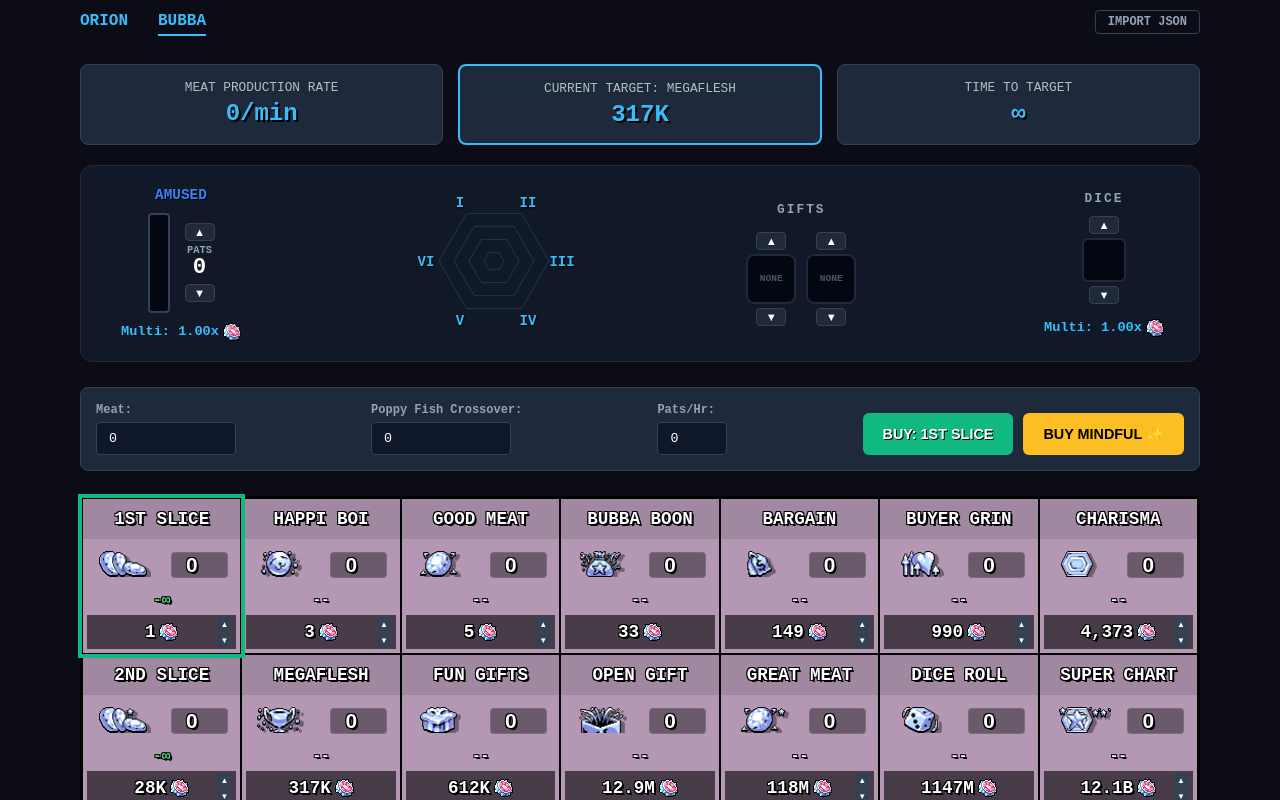
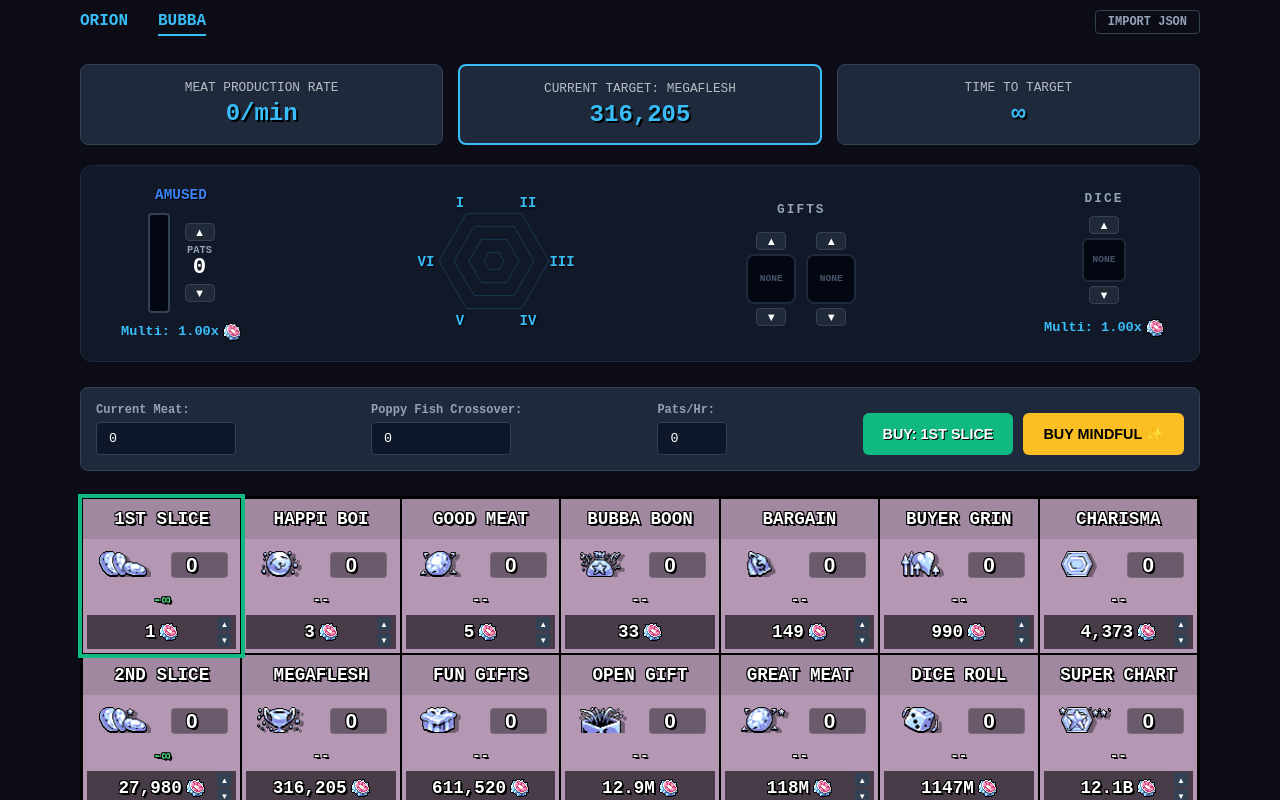
Before and after one commit to deixadilson/idleon-optimizer, a Nuxt app: page /bubba in a window 1280 px wide. Shown: the top 800 px of the page. Built offline with nearby package versions, Linux system fonts and the light colour scheme.

Commit message:
feat: efficiency calculations for some upgrades

```diff
--- a/app/composables/useBubba.ts
+++ b/app/composables/useBubba.ts
@@ -3,7 +3,7 @@ export type BubbaLevels = number[];
 const state = reactive({
   levels: Array(28).fill(0) as BubbaLevels,
   mindfulOffsets: Array(28).fill(0) as BubbaLevels,
-  charismaLvs: [0, 0, 0, 0, 0, 0],
+  charismaLvs: [0, 0, 0, 0, 0, 0] as [number, number, number, number, number, number],
   emulsifiedIndex: null as number | null,
   selectedGifts: [-1, -1],
   diceValues: [0, 0, 0, 0, 0, 0, 0, 0, 0, 0] as number[],
@@ -54,8 +54,8 @@ export const useBubba = () => {
     return {
       hustle: (lvs[0] ?? 0) * 0.1 * superChartBonus * getEmulsifyFact(0) + 1,
       rizzDisc: 1 - 1 / (1 + 0.02 * (lvs[1] ?? 0) * superChartBonus * getEmulsifyFact(1)),
-      joy: (1 + ((lvs[2] ?? 0) * 0.05 * 1.2)) * getEmulsifyFact(2),
-      mindful: 0.1 * (lvs[4] ?? 0) * getEmulsifyFact(4)
+      joy: (1 + ((lvs[2] ?? 0) * 0.05 * 1.2 * superChartBonus)) * getEmulsifyFact(2),
+      mindful: 0.1 * (lvs[4] ?? 0) * superChartBonus * getEmulsifyFact(4)
     };
   });
 
@@ -116,12 +116,83 @@ export const useBubba = () => {
       const nextLevels = [...state.levels];
       const currentNextLv = nextLevels[i];
       if (currentNextLv !== undefined) nextLevels[i] = currentNextLv + 1;
-      const nGen = (i === 1) ? getMeatGen(nextLevels, getAvgHMult(nextLevels[1] ?? 0)) : getMeatGen(nextLevels, currentHMult);
+
+      const isHappiBoi = (i === 1);
+      const baselineGen = isHappiBoi ? getMeatGen(state.levels, getAvgHMult(state.levels[1] ?? 0)) : genCurrent;
+      const nGen = isHappiBoi ? getMeatGen(nextLevels, getAvgHMult(nextLevels[1] ?? 0)) : getMeatGen(nextLevels, currentHMult);
+
       const nTarget = getUpgradeCost(targetIdx, state.levels[targetIdx] ?? 0, state.mindfulOffsets[targetIdx] ?? 0, nextLevels);
+
+      const baselineTimeToTarget = baselineGen > 0 ? (targetCost - state.currentMeat) / (baselineGen / 60) : Infinity;
       const nTimeToTarget = nGen > 0 ? (nTarget - (state.currentMeat - cost)) / (nGen / 60) : Infinity;
-      let timeSaved = currentTimeToTarget - nTimeToTarget;
-      if (i === 5) timeSaved *= 0.00001;
-      return { cost, timeSaved, efficiency: cost > 0 ? timeSaved / cost : 0, icon: `/bubba/upg-${i}.png`, name: ["1st Slice", "Happi Boi", "Good Meat", "Bubba Boon", "Bargain", "Buyer Grin", "Charisma", "2nd Slice", "Megaflesh", "Fun Gifts", "Open Gift", "Great Meat", "Dice Roll", "Super Chart", "More Dice", "Smoker", "More Sides", "Uber Gifts", "Cost Saver", "Best Meat", "Real Love", "Spare Coins", "Loaded Dice", "3rd Slice", "Crossover", "2X Smoke", "Perma Sale", "Big Ol Coin"][i] };
+
+      let timeSaved = baselineTimeToTarget - nTimeToTarget;
+
+      if (i === 5) {
+        const b = (state.levels[0] || 0) + (state.levels[7] || 0) * 6 + (state.levels[23] || 0) * 50;
+        timeSaved = isFinite(currentTimeToTarget) ? (0.1 * currentTimeToTarget / (b + 1)) : 0;
+      }
+
+      if (i === 10 && state.selectedGifts.includes(0)) {
+        timeSaved += 1200;
+      }
+
+      let efficiency = cost > 0 ? timeSaved / cost : 0;
+
+      if (i === 6) {
+        const charLv = state.levels[i] ?? 0;
+        const deltaS = ((1 + 0.05 * (charLv + 1)) / (1 + 0.05 * charLv)) - 1;
+
+        const remHustle = Math.max(0, 120 - (state.charismaLvs[0] ?? 0));
+        const remRizz = Math.max(0, 120 - (state.charismaLvs[1] ?? 0));
+        const remJoy = Math.max(0, 120 - (state.charismaLvs[2] ?? 0));
+        const remMindful = Math.max(0, 120 - (state.charismaLvs[4] ?? 0));
+
+        const joyWeight = state.patsPerHour / 5;
+        const totalAccountLevels = state.levels.reduce((a, b) => a + b, 0);
+        const mindfulWeight = 2.0 * Math.max(0.1, 1 - (totalAccountLevels / 2300));
+
+        const potentialProfit = (remHustle * 1.0 * 1.0) +
+          (remRizz * 1.2 * 1.0) +
+          (remJoy * 0.8 * joyWeight) +
+          (remMindful * 1.5 * mindfulWeight);
+
+        const currentHustleMult = (state.charismaLvs[0] ?? 0) * 0.1 * (1 + 0.01 * (state.levels[13] ?? 0)) + 1;
+        const relativeFuturePower = potentialProfit / currentHustleMult;
+
+        timeSaved = isFinite(currentTimeToTarget) ? (deltaS * relativeFuturePower * currentTimeToTarget * 0.01) : 0;
+        efficiency = cost > 0 ? timeSaved / cost : 0;
+      }
+
+      if (i === 13) {
+        const scBonusCurrent = 1 + 0.01 * (state.levels[i] ?? 0);
+        const delta = 0.01;
+
+        const baseHustle = (state.charismaLvs[0] ?? 0) * 0.1;
+        const hustleGain = baseHustle * delta;
+
+        const baseRizz = (state.charismaLvs[1] ?? 0) * 0.02;
+        const totalRizz = baseRizz * scBonusCurrent;
+        const rizzGain = (baseRizz * delta) / (1 + totalRizz);
+
+        const baseJoy = (state.charismaLvs[2] ?? 0) * 0.06;
+        const joyWeight = state.patsPerHour / 5;
+        const joyGain = (baseJoy * delta) * joyWeight;
+
+        const baseMindful = (state.charismaLvs[4] ?? 0) * 0.1;
+        const totalAccountLevels = state.levels.reduce((a, b) => a + b, 0);
+        const mindfulWeight = 2.0 * Math.max(0.1, 1 - (totalAccountLevels / 2300));
+        const mindfulGain = (baseMindful * delta) * mindfulWeight;
+
+        const totalGainScore = hustleGain + rizzGain + joyGain + mindfulGain;
+        const currentHustleTotal = (baseHustle * scBonusCurrent) + 1;
+
+        let relativeSpeedup = totalGainScore / currentHustleTotal;
+        timeSaved = isFinite(currentTimeToTarget) ? (relativeSpeedup * currentTimeToTarget) : 0;
+        efficiency = cost > 0 ? timeSaved / cost : 0;
+      }
+
+      return { cost, timeSaved, efficiency, icon: `/bubba/upg-${i}.png`, name: ["1st Slice", "Happi Boi", "Good Meat", "Bubba Boon", "Bargain", "Buyer Grin", "Charisma", "2nd Slice", "Megaflesh", "Fun Gifts", "Open Gift", "Great Meat", "Dice Roll", "Super Chart", "More Dice", "Smoker", "More Sides", "Uber Gifts", "Cost Saver", "Best Meat", "Real Love", "Spare Coins", "Loaded Dice", "3rd Slice", "Crossover", "2X Smoke", "Perma Sale", "Big Ol Coin"][i] };
     });
   });
 
--- a/app/composables/useFormatters.ts
+++ b/app/composables/useFormatters.ts
@@ -5,17 +5,11 @@ export const useFormatters = () => {
 
     const digits = Math.floor(Math.log10(absx) + 1e-10) + 1;
 
-    if (digits <= 4) {
+    if (digits <= 6) {
       return num.toLocaleString('en-US');
     }
 
-    const suffixes = ["", "K", "M", "B", "T", "Q", "QQ", "QQQ"];
-
-    if (digits === 5) {
-      const val = Math.ceil(num / 100) / 10;
-      return val.toString() + "K";
-    }
-    if (digits === 6) return Math.ceil(num / 1e3) + "K";
+    const suffixes = ["", "", "M", "B", "T", "Q", "QQ", "QQQ"];
 
     if (digits === 7) {
       const val = Math.ceil(num / 10000) / 100;
@@ -30,15 +24,18 @@ export const useFormatters = () => {
     if (digits >= 11) {
       const sIdx = Math.floor((digits - 11) / 3) + 3;
       if (sIdx >= suffixes.length) {
-        return num.toExponential(2).toUpperCase().replace("+", "");
+        const exponent = digits - 1;
+        const base = num / Math.pow(10, exponent);
+        const floored = Math.floor(base * 100) / 100;
+        return floored.toString() + "E" + exponent;
       }
       const d = Math.pow(10, sIdx * 3);
       const rem = (digits - 11) % 3;
       if (rem === 0) {
         const val = Math.ceil(num / (d / 10)) / 10;
-        return val.toString() + suffixes[sIdx];
+        return val.toString() + (suffixes[sIdx] ?? "");
       }
-      return Math.ceil(num / d) + suffixes[sIdx];
+      return Math.ceil(num / d) + (suffixes[sIdx] ?? "");
     }
 
     return num.toString();
--- a/app/pages/bubba.vue
+++ b/app/pages/bubba.vue
@@ -151,7 +151,11 @@ const cycleDiceValue = (idx: number, direction: number) => {
           <svg width="160" height="150" viewBox="0 0 150 150">
             <polygon v-for="r in [55, 40, 25, 10]" :key="r" :points="`${75 + r * Math.cos(240 * Math.PI/180)},${75 + r * Math.sin(240 * Math.PI/180)} ${75 + r * Math.cos(300 * Math.PI/180)},${75 + r * Math.sin(300 * Math.PI/180)} ${75 + r * Math.cos(0 * Math.PI/180)},${75 + r * Math.sin(0 * Math.PI/180)} ${75 + r * Math.cos(60 * Math.PI/180)},${75 + r * Math.sin(60 * Math.PI/180)} ${75 + r * Math.cos(120 * Math.PI/180)},${75 + r * Math.sin(120 * Math.PI/180)} ${75 + r * Math.cos(180 * Math.PI/180)},${75 + r * Math.sin(180 * Math.PI/180)}`" fill="none" stroke="#38bdf8" stroke-opacity="0.2" stroke-width="1" />
             <polygon :points="radarPoints" fill="rgba(56, 189, 248, 0.4)" stroke="#38bdf8" stroke-width="2" />
-            <text v-for="(p, i) in ['I','II','III','IV','V','VI']" :key="p" :x="75 + 68 * Math.cos([240, 300, 0, 60, 120, 180][i] * Math.PI/180)" :y="75 + 68 * Math.sin([240, 300, 0, 60, 120, 180][i] * Math.PI/180) + 5" text-anchor="middle" class="radar-label" :class="{ 'gold-text': state.emulsifiedIndex == i }">{{ p }}</text>
+            <text v-for="(p, i) in ['I','II','III','IV','V','VI']" :key="p"
+              :x="75 + 68 * Math.cos(([240, 300, 0, 60, 120, 180][i] ?? 0) * Math.PI/180)"
+              :y="75 + 68 * Math.sin(([240, 300, 0, 60, 120, 180][i] ?? 0) * Math.PI/180) + 5"
+              text-anchor="middle" class="radar-label" :class="{ 'gold-text': state.emulsifiedIndex == i }"
+            >{{ p }}</text>
           </svg>
         </div>
 
@@ -172,6 +176,7 @@ const cycleDiceValue = (idx: number, direction: number) => {
               <button @click="cycleDiceValue(n-1, 1)" class="pat-btn">▲</button>
               <div class="die-img-box">
                 <img v-if="state.diceValues[n-1] > 0" :src="`/bubba/dice-${state.diceValues[n-1]}.png`" class="die-icon" />
+                <span v-else class="none-text">NONE</span>
               </div>
               <button @click="cycleDiceValue(n-1, -1)" class="pat-btn">▼</button>
             </div>
@@ -184,7 +189,7 @@ const cycleDiceValue = (idx: number, direction: number) => {
       </div>
 
       <div class="settings-bar">
-        <div class="input-group"><label>Meat:</label><input type="text" v-model="meatInputDisplay" @input="handleInput" @blur="handleBlur" class="styled-input" style="width: 140px;" /></div>
+        <div class="input-group"><label>Current Meat:</label><input type="text" v-model="meatInputDisplay" @input="handleInput" @blur="handleBlur" class="styled-input" style="width: 140px;" /></div>
         <div class="input-group"><label>Poppy Fish Crossover:</label><input type="text" v-model="poppyInputDisplay" @blur="handlePoppyBlur" class="styled-input" style="width: 140px;" /></div>
         <div class="input-group"><label>Pats/Hr:</label><input type="number" step="0.1" min="0" max="10" v-model.number="state.patsPerHour" class="styled-input" style="width: 70px;" /></div>
         <div class="btn-group">
--- a/app/pages/orion.vue
+++ b/app/pages/orion.vue
@@ -113,4 +113,5 @@ const buyBest = () => {
 .pos { color: #4ade80; } .neg { color: #f87171; } .target-label { color: #38bdf8; font-size: 0.7rem; }
 .btn-auto { background: #10b981; color: white; border: none; padding: 12px 20px; border-radius: 6px; font-weight: bold; cursor: pointer; }
 .btn-wait { background: #444; cursor: not-allowed; }
+.mf-grid { grid-template-columns: repeat(10, 1fr); }
 </style>
```
